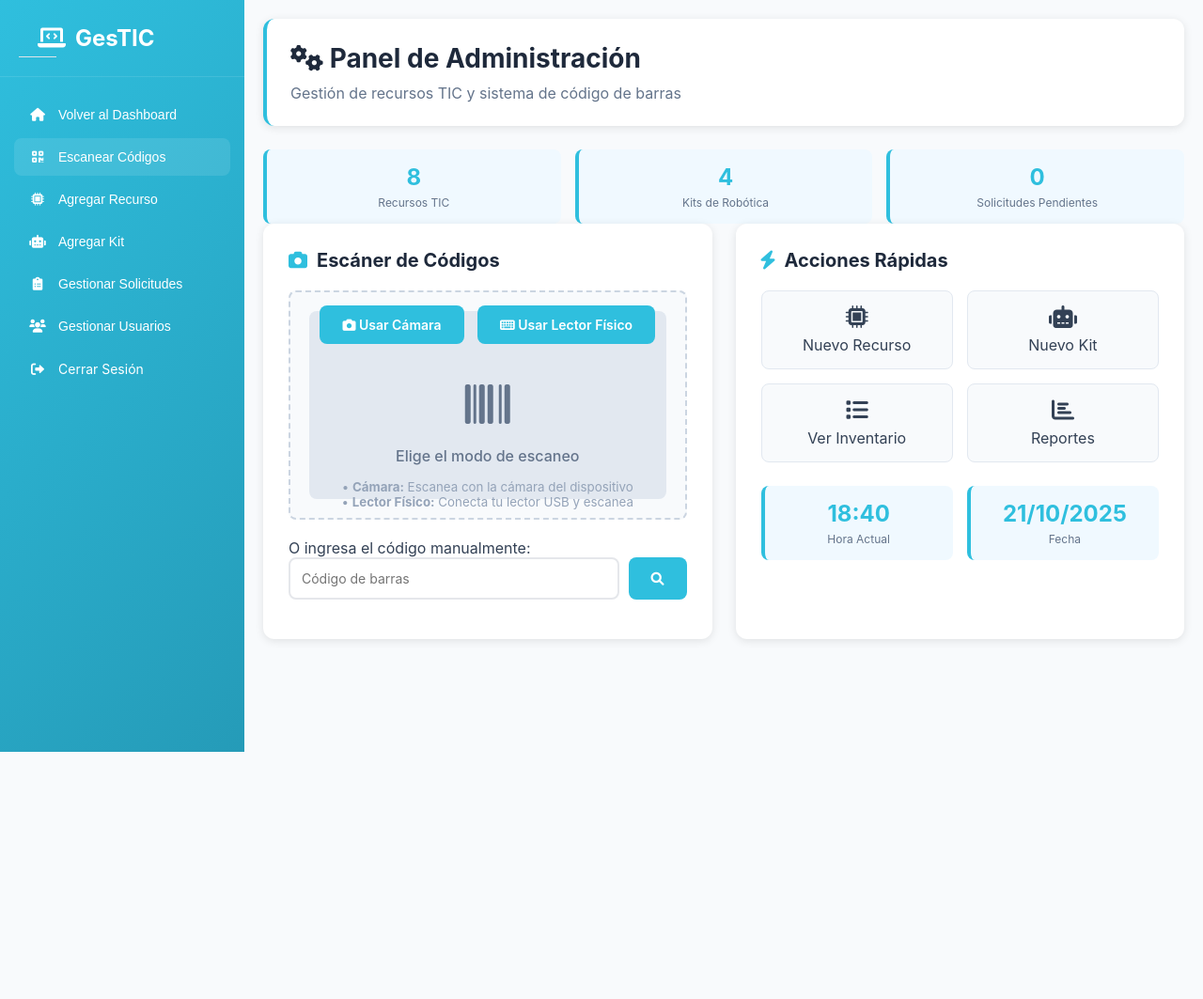
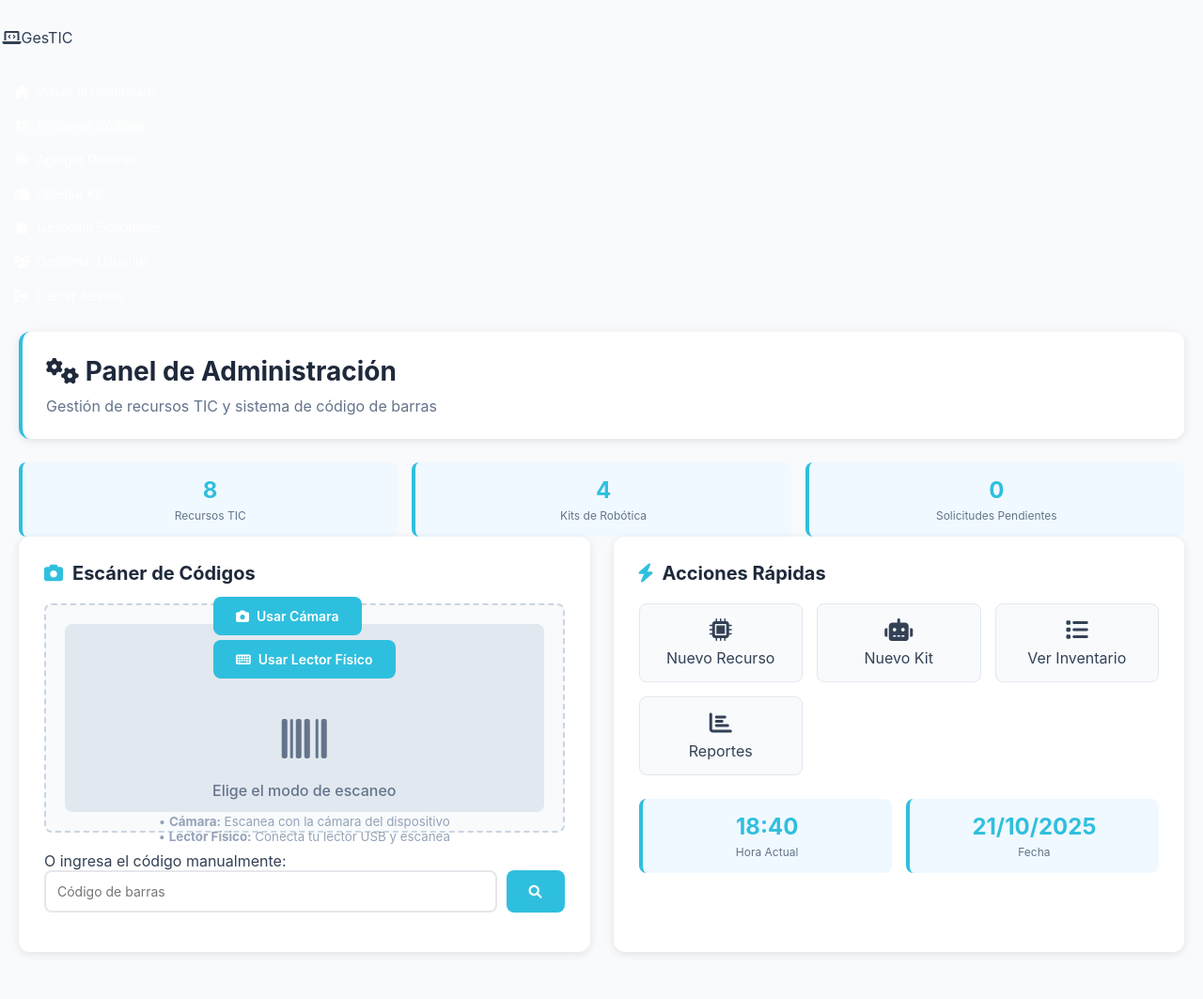
Before and after one commit to Whiitedev/GesTIC, a PHP site: page /pagina/admin.php in a window 1280 px wide. Shown: the whole page at 94% size. Before the commit the page ends 800 px from the top, so only its background shows below. Run offline with PHP 8.4, Linux system fonts and the light colour scheme; the visitor is signed in with stand-in values (Sample User, id 1); data comes from the database, SQL or seed files in the repository; data that the repository does not hold is empty; some libraries are stand-ins or nearby versions.

Commit message:
Archivos CSS Actualizados

```diff
--- a/css/dashboard.css
+++ b/css/dashboard.css
@@ -3,27 +3,6 @@
   margin: 0;
   padding: 0;
   box-sizing: border-box;
-}
-
-/* logo */
-.logo {
-  display: flex;
-  align-items: center;
-  gap: 12px;
-  padding: 20px;
-  border-bottom: 1px solid #e1e5e9;
-}
-
-.logo {
-  width: 40px;
-  height: 40px;
-  object-fit: contain;
-}
-
-.logo-text {
-  font-size: 1.5em;
-  font-weight: bold;
-  color: #333;
 }
 
 body {
@@ -35,54 +14,102 @@ body {
 
 .dashboard-container {
   display: flex;
+  flex-direction: column;
   min-height: 100vh;
 }
 
-/* Sidebar */
-.sidebar {
-  width: 260px;
+/* Header Horizontal */
+.header-nav {
   background: linear-gradient(135deg, #2fbfde 0%, #259bb8 100%);
   color: white;
-  padding: 20px 0;
-  position: fixed;
-  height: 100vh;
-  overflow-y: auto;
+  padding: 0 20px;
+  position: sticky;
+  top: 0;
+  z-index: 1000;
+  box-shadow: 0 2px 10px rgba(0, 0, 0, 0.1);
+  min-height: 100px;
+}
+
+.nav-top {
+  display: flex;
+  align-items: center;
+  justify-content: space-between;
+  padding: 10px 0;
+  min-height: 80px;
 }
 
 .logo-section {
-  padding: 0 20px 20px;
-  border-bottom: 1px solid rgba(255, 255, 255, 0.1);
-  margin-bottom: 20px;
+  display: flex;
+  align-items: center;
+  gap: 20px;
+  height: 100%;
 }
 
 .logo {
-  font-size: 24px;
-  font-weight: bold;
+  width: 80px;
+  height: 80px;
+  display: flex;
+  object-fit: contain;
+  align-items: center;
+  justify-content: center;
+}
+
+.logo img {
+  width: 100%;
+  height: 100%;
+  object-fit: contain;
+  filter: brightness(0) invert(1);
+}
+
+.user-info {
   display: flex;
   align-items: center;
-  gap: 10px;
+  gap: 15px;
+  color: white;
 }
 
-.nav-section {
-  padding: 0 15px;
+.user-info span {
+  font-weight: 500;
+}
+
+.logout-btn {
+  background: rgba(255, 255, 255, 0.2);
+  color: white;
+  border: none;
+  padding: 8px 15px;
+  border-radius: 6px;
+  cursor: pointer;
+  text-decoration: none;
+  font-size: 14px;
+  transition: background 0.3s ease;
+}
+
+.logout-btn:hover {
+  background: rgba(255, 255, 255, 0.3);
+}
+
+/* Navegación Horizontal */
+.nav-horizontal {
+  display: flex;
+  gap: 5px;
+  padding: 10px 0;
+  overflow-x: auto;
 }
 
 .nav-item {
   display: flex;
   align-items: center;
-  gap: 12px;
-  padding: 12px 15px;
-  margin: 5px 0;
-  border-radius: 8px;
+  gap: 8px;
+  padding: 10px 15px;
+  border-radius: 6px;
   cursor: pointer;
   transition: all 0.3s ease;
   text-decoration: none;
   color: white;
   border: none;
   background: none;
-  width: 100%;
-  text-align: left;
   font-size: 14px;
+  white-space: nowrap;
 }
 
 .nav-item:hover,
@@ -91,18 +118,17 @@ body {
 }
 
 .nav-item i {
-  width: 20px;
+  width: 16px;
   text-align: center;
 }
 
 /* Main Content */
 .main-content {
   flex: 1;
-  margin-left: 260px;
   padding: 20px;
 }
 
-.header {
+.welcome-section {
   background: white;
   padding: 20px;
   border-radius: 12px;
@@ -239,6 +270,10 @@ select.form-control {
   font-weight: 600;
   transition: all 0.3s ease;
   font-family: inherit;
+  display: flex;
+  align-items: center;
+  justify-content: center;
+  gap: 8px;
 }
 
 .btn:hover {
```
Also changed, not shown: other parts of css/dashboard.css (+37 -11 lines), css/login.css (+10 -9 lines), css/registro.css (+15 -11 lines).
